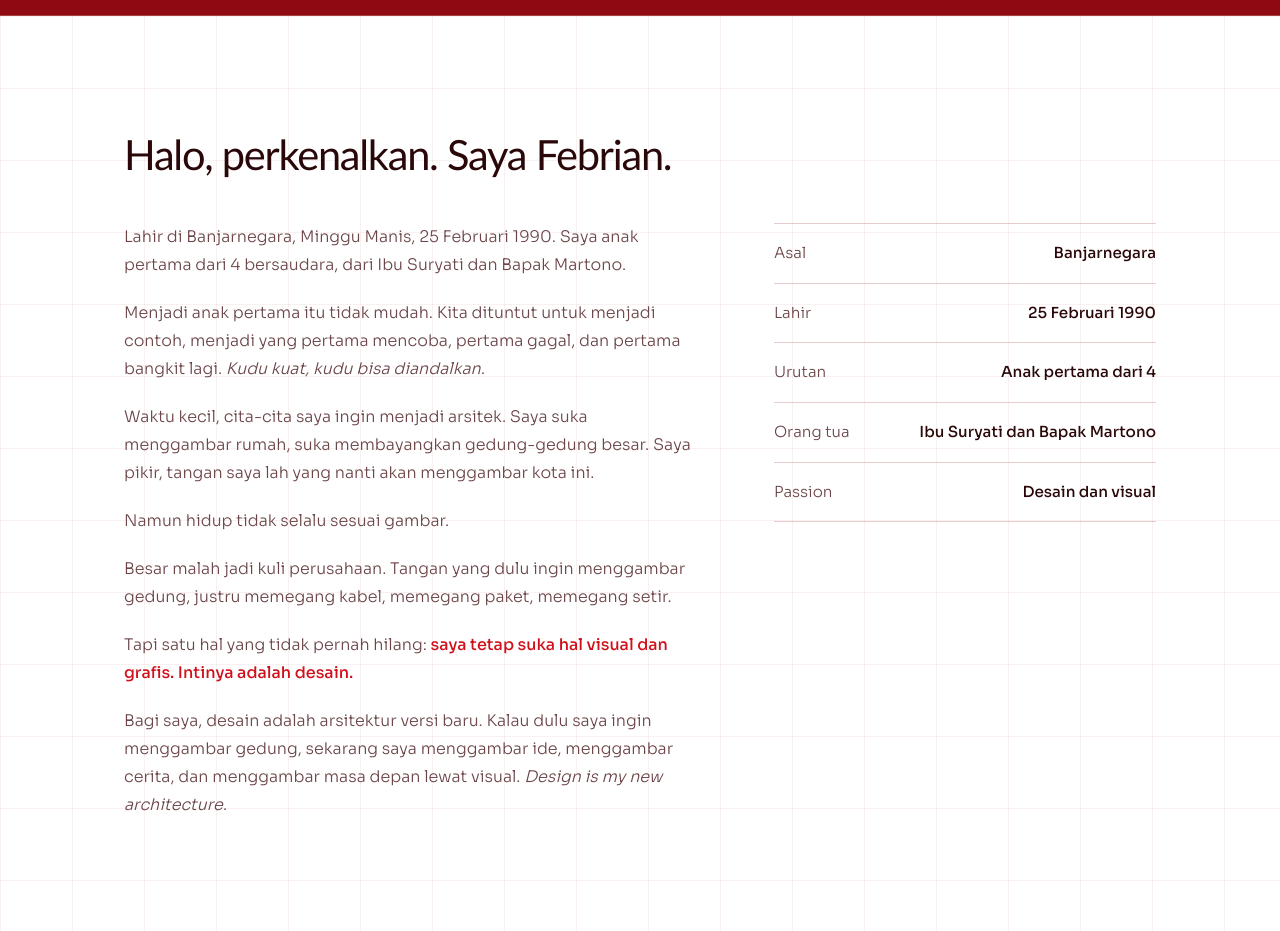
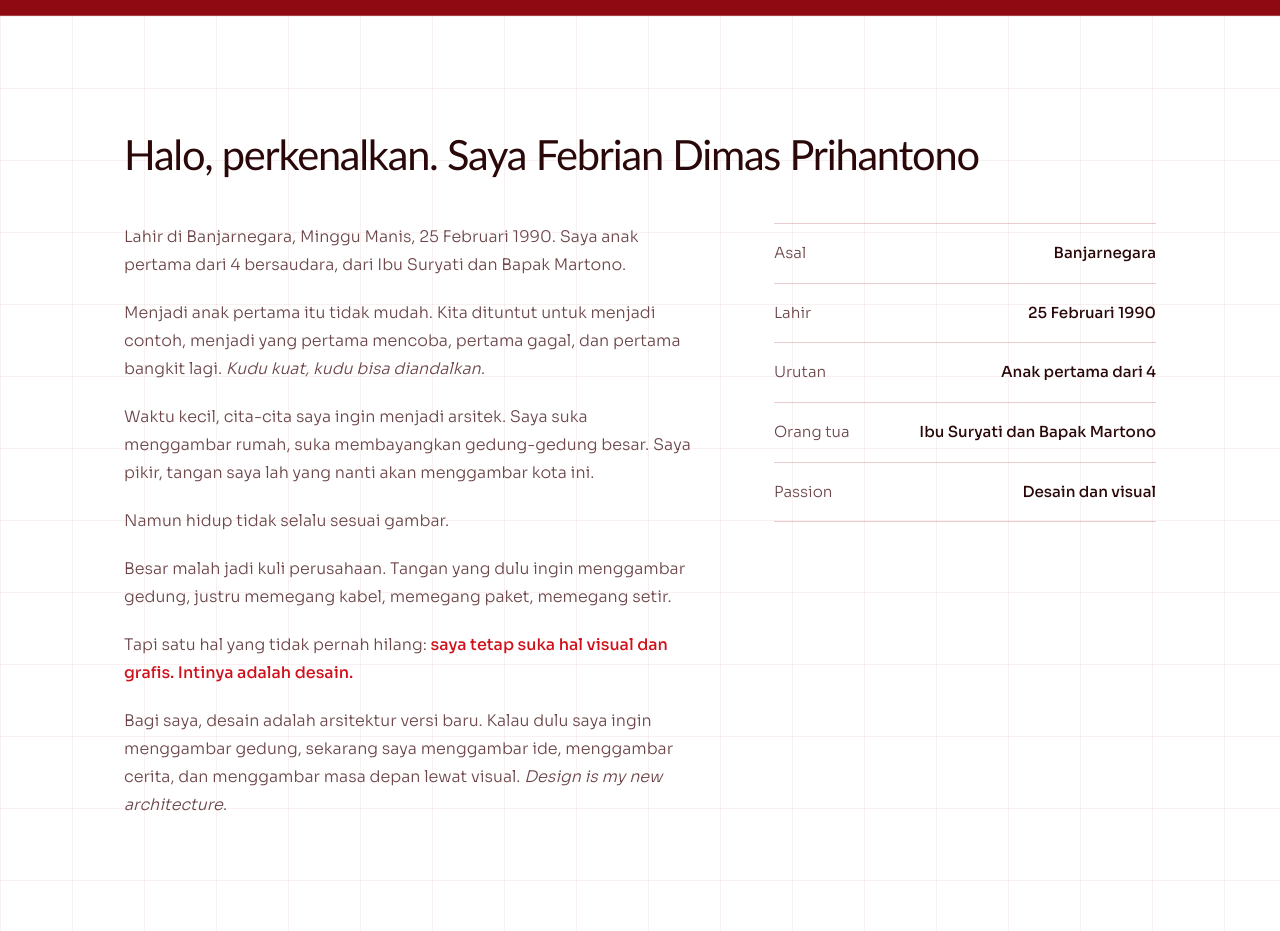
Before and after one commit to vebryandimas/vebs25luck, a plain HTML site: page portofolio-febrian (2).html in a window 1280 px wide. Shown: the part 961-1892 px from the top of the page. Drawn offline with Linux system fonts and the light colour scheme; a web font is replaced by a local one.

Commit message:
Update portofolio-febrian (2).html

```diff
--- a/portofolio-febrian (2).html
+++ b/portofolio-febrian (2).html
@@ -261,7 +261,7 @@ footer strong{color:#fff;font-weight:500}
   <!-- 2. TENTANG SAYA (putih) -->
   <section class="band on-white section" id="tentang">
     <div class="wrap">
-      <h2>Halo, perkenalkan. Saya Febrian.</h2>
+      <h2>Halo, perkenalkan. Saya Febrian Dimas Prihantono</h2>
       <div class="about">
         <div class="prose">
           <p>Lahir di Banjarnegara, Minggu Manis, 25 Februari 1990. Saya anak pertama dari 4 bersaudara, dari Ibu Suryati dan Bapak Martono.</p>
```
